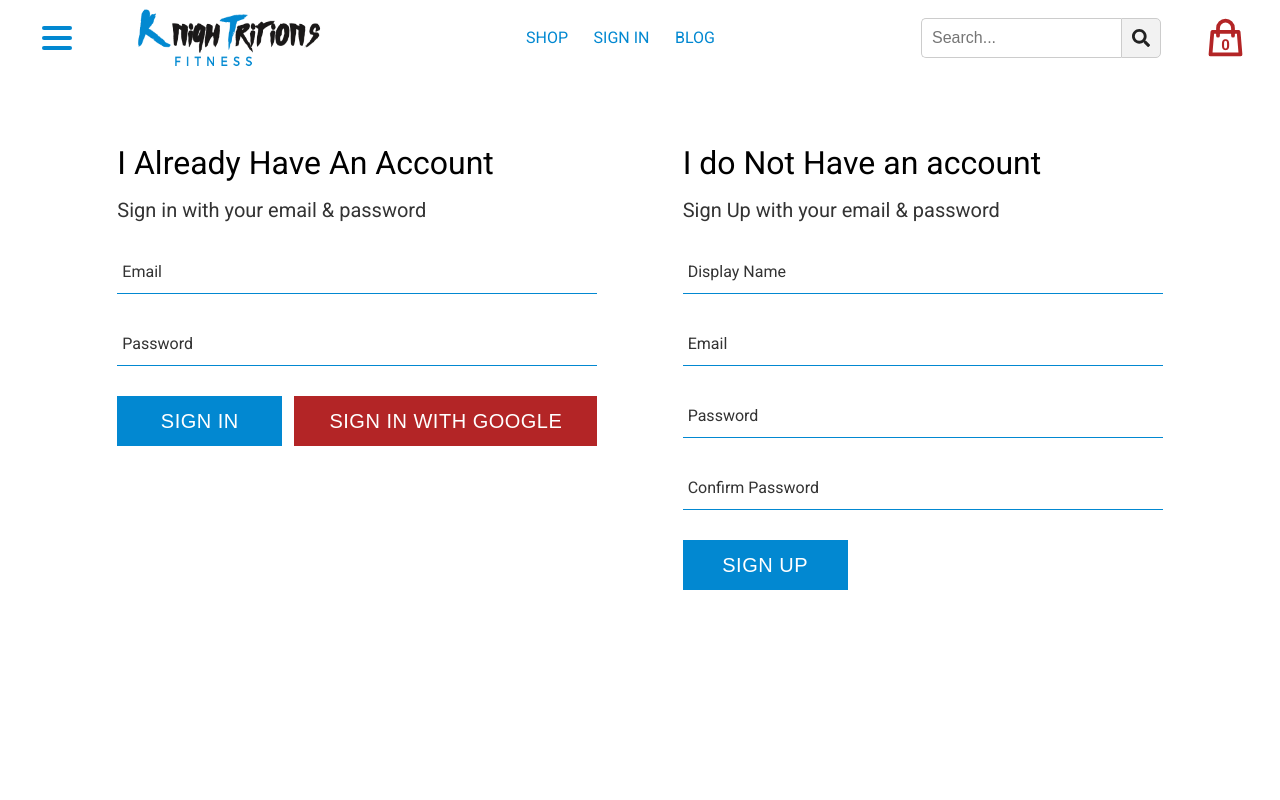
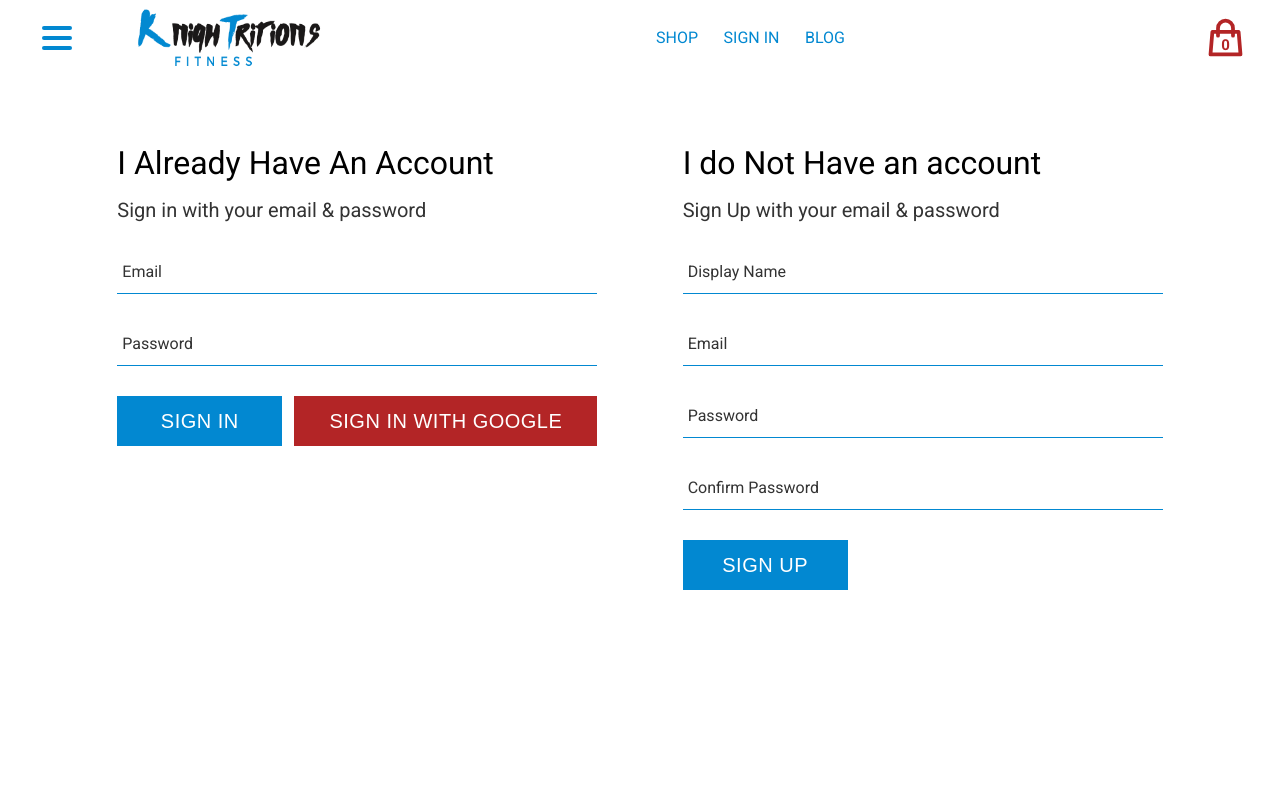
Before and after one commit to knightSarai/knightritions-app, a React (Create React App) app: page /sign in a window 1280 px wide. Shown: the top 800 px of the page. Built offline with nearby package versions, Linux system fonts and the light colour scheme; no server answers.

Commit message:
remove search input

```diff
--- a/src/components/App-bar/index.jsx
+++ b/src/components/App-bar/index.jsx
@@ -8,7 +8,6 @@ import { useOnClickOutside } from '../../hooks/useOnClickOutSide';
 import useToggleState from '../../hooks/useToggleState';
 
 import Burger from './Burger';
-import Search from './SearchInput/';
 import SideBar from './SideBar/';
 import Cart from '../cart';
 import CartDropdown from '../cart/dropdown';
@@ -55,7 +54,6 @@ function AppBar({currentUser, hidden}) {
                     <Link to="/blog">BLOG</Link>
                 </AppBarItem>
                 </AppBarItems>
-                <Search sideBarOpen={sideBarOpen}/>
                 <Cart/>
                 </AppbarList>
                 {!hidden && <CartDropdown/>}
```
